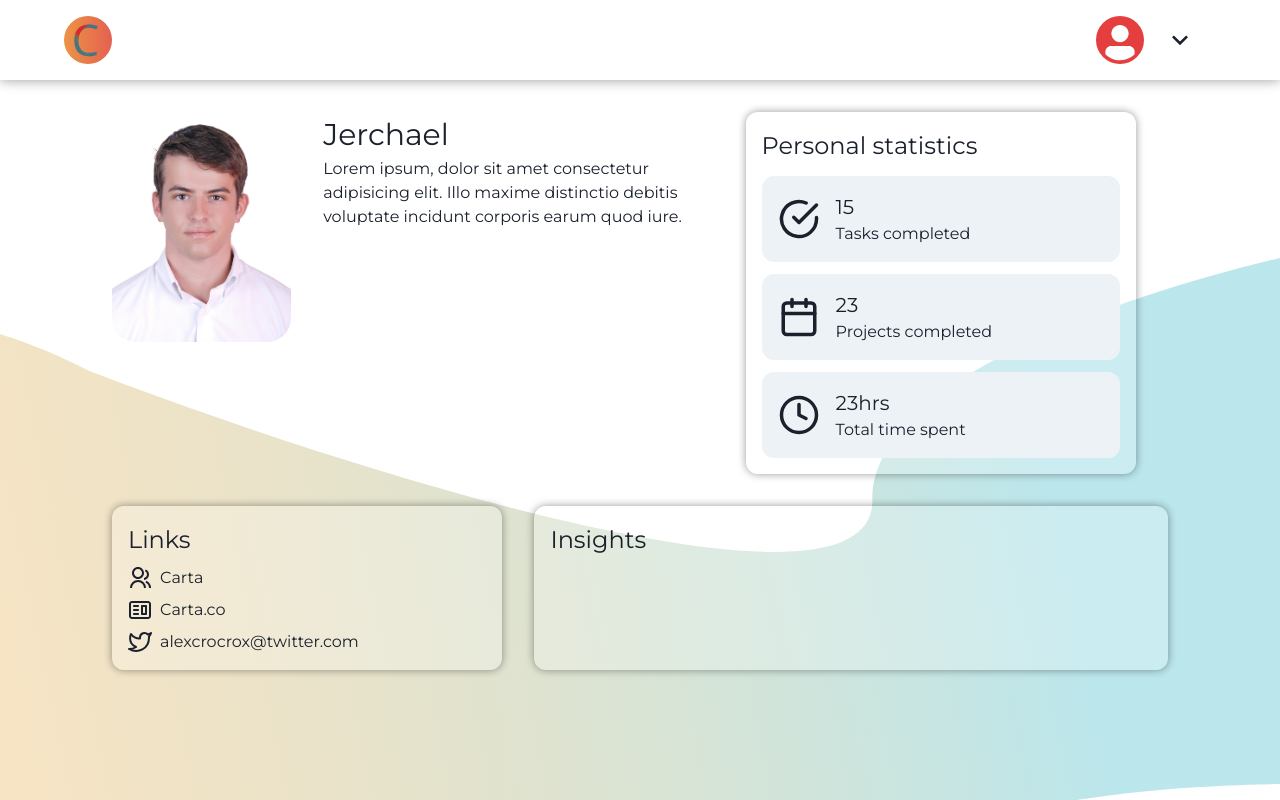
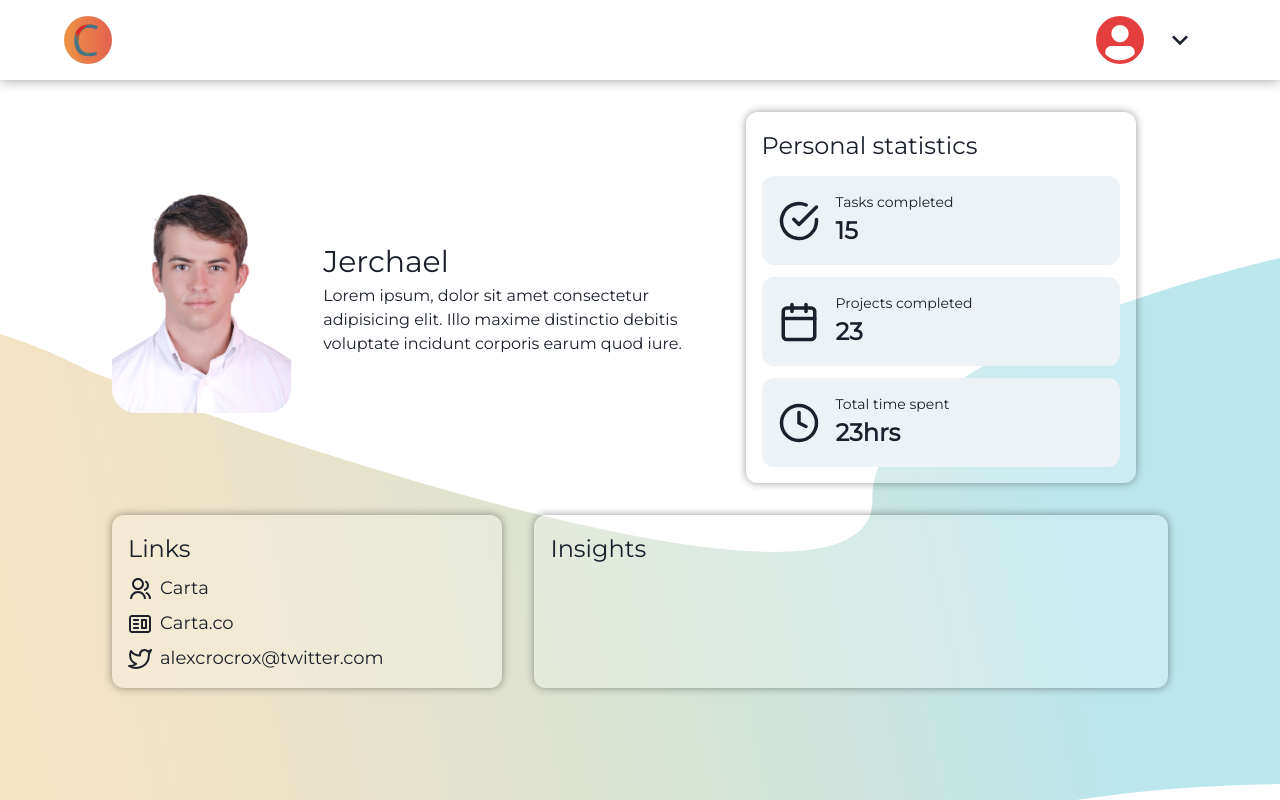
Before and after one commit to jermainejanszen/carta, a Next.js app: page /profile in a window 1280 px wide. Built offline with nearby package versions, Linux system fonts and the light colour scheme.

Commit message:
changed stats on profile page

```diff
--- a/pages/profile/index.tsx
+++ b/pages/profile/index.tsx
@@ -16,7 +16,12 @@ import {
   InputGroup,
   InputRightElement,
   IconButton,
-  HStack, } from '@chakra-ui/react';
+  HStack,
+  Stat,
+  StatLabel,
+  StatNumber,
+  StatHelpText,
+  StatArrow, } from '@chakra-ui/react';
 import { FiCheckCircle, FiCalendar, FiClock, FiTwitter } from 'react-icons/fi';
 import { CgWebsite } from 'react-icons/cg';
 import { RiGroupLine } from 'react-icons/ri';
@@ -44,23 +49,27 @@ const Profile = (props: Props) => {
           p="7rem"
           maxW="90rem"
           width="100%" >
-            <Box
-              gridColumn="1 / span 1" >
+            <Flex
+              gridColumn="1 / span 1"
+              direction="column"
+              justifyContent="center" >
               <Image
                 borderRadius="3xl"
                 src="/cofounder1.jpg"
                 alt="pog" />
-            </Box>
+            </Flex>
 
-            <Box
-              gridColumn="2 / span 2" >
+            <Flex
+              gridColumn="2 / span 2"
+              direction="column"
+              justifyContent="center" >
                 <Text fontSize="3xl">
                   Jerchael
                 </Text>
                 <Text>
                   Lorem ipsum, dolor sit amet consectetur adipisicing elit. Illo maxime distinctio debitis voluptate incidunt corporis earum quod iure.
                 </Text>
-            </Box>
+            </Flex>
 
             <Box
               gridColumn="4 / span 2"
@@ -82,14 +91,14 @@ const Profile = (props: Props) => {
                       borderRadius="xl"
                       bg={psBg} >
                         <FiCheckCircle size={42} />
-                      <Box>
-                        <Text fontSize="xl">
+                        <Stat>
+                          <StatLabel>
+                            Tasks completed
+                          </StatLabel>
+                          <StatNumber>
                             15
-                        </Text>
-                        <Text>
-                          Tasks completed
-                        </Text>
-                      </Box>
+                          </StatNumber>
+                        </Stat>
                     </HStack>
                     <HStack
                       spacing="4"
@@ -98,14 +107,14 @@ const Profile = (props: Props) => {
                       borderRadius="xl"
                       bg={psBg} >
                         <FiCalendar size={42} />
-                      <Box>
-                        <Text fontSize="xl">
+                        <Stat>
+                          <StatLabel>
+                            Projects completed
+                          </StatLabel>
+                          <StatNumber>
                             23
-                        </Text>
-                        <Text>
-                          Projects completed
-                        </Text>
-                      </Box>
+                          </StatNumber>
+                        </Stat>
                     </HStack>
                     <HStack
                       spacing="4"
@@ -114,14 +123,14 @@ const Profile = (props: Props) => {
                       borderRadius="xl"
                       bg={psBg} >
                       <FiClock size={42} />
-                      <Box>
-                        <Text fontSize="xl">
+                      <Stat>
+                          <StatLabel>
+                            Total time spent
+                          </StatLabel>
+                          <StatNumber>
                             23hrs
-                        </Text>
-                        <Text>
-                          Total time spent
-                        </Text>
-                      </Box>
+                          </StatNumber>
+                        </Stat>
                     </HStack>
                   </VStack>
             </Box>
@@ -138,21 +147,21 @@ const Profile = (props: Props) => {
                 </Text>
                 <HStack>
                   <RiGroupLine size={24} />
-                  <h4>
+                    <Text fontSize="lg">
                       Carta
-                  </h4>
+                    </Text>
                 </HStack>
                 <HStack>
                   <CgWebsite size={24} />
-                  <h4>
+                  <Text fontSize="lg">
                     Carta.co
-                  </h4>
+                  </Text>
                 </HStack>
                 <HStack>
                   <FiTwitter size={24} />
-                  <h4>
+                  <Text fontSize="lg">
                     alexcrocrox@twitter.com
-                  </h4>
+                  </Text>
                 </HStack>
             </VStack>
 
```
Lines whose indentation alone changed are shown as unchanged.
